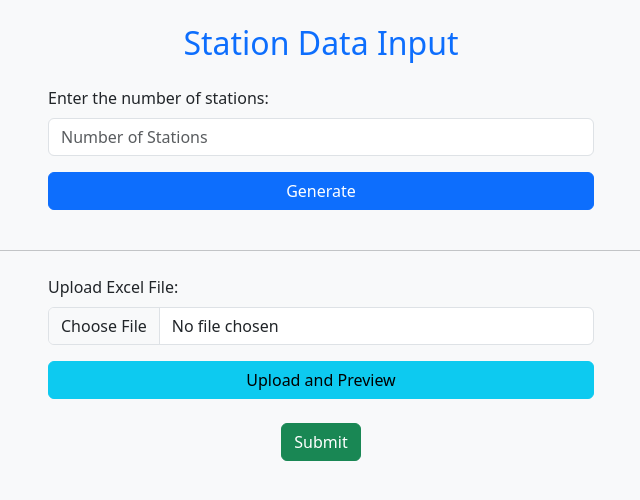
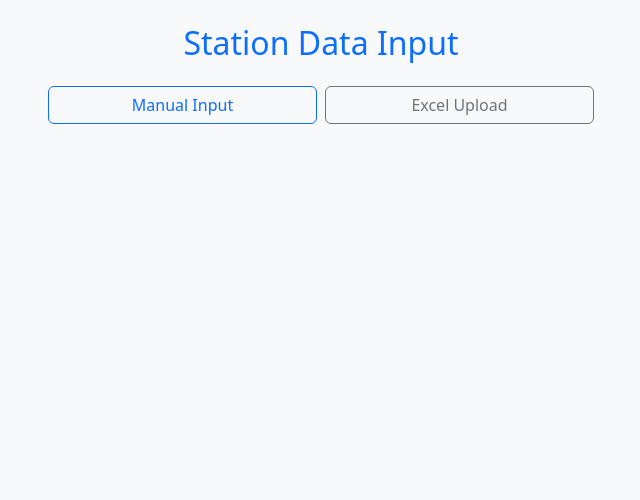
Before and after one commit to Murali-Manohar-Dhassan/freq-auto, a Flask app: page / in a window 1280 px wide. Shown: the top 500 px of the page, without its empty margins (319-959 px from the left). Run offline with Flask 3, Linux system fonts and the light colour scheme; some libraries are stand-ins or nearby versions.

Commit message:
Hiding Buttons

```diff
--- a/app/processing.py
+++ b/app/processing.py
@@ -3,6 +3,7 @@ import pandas as pd
 import xlsxwriter
 import openpyxl
 from openpyxl.styles import PatternFill
+from openpyxl.styles import Alignment
 
 # Define file paths
 BASE_DIR = os.getcwd()
--- a/app/routes.py
+++ b/app/routes.py
@@ -73,8 +73,13 @@ def upload_excel():
         print(df.head())
 
         # Extract number of stations from the first row (e.g., "No of Station {number}")
-        first_row_value = str(df.iloc[0, 0])
-        station_count = int(first_row_value.split()[-1]) if first_row_value.startswith("No of Station") else len(df.columns) - 1
+        first_row_value = str(df.iloc[0, 0]).strip()
+        try:
+            station_count = int(first_row_value.split()[-1])
+        except ValueError:
+            print(f"⚠️ Couldn't extract number from '{first_row_value}', falling back on column count.")
+            station_count = df.shape[1] - 1  # fallback: all columns except column 0
+
         print(f"🔢 Extracted Station Count: {station_count}")
 
         # Skip the first two rows and extract data from columns
@@ -82,7 +87,7 @@ def upload_excel():
 
         # Set new headers using the first row of transposed data
         df.columns = df.iloc[0]
-        df = df[1:].reset_index(drop=True)  # Remove old headers row
+        df = df[1:]  # Remove old headers row
 
         # Rename columns to match expected format
         df.rename(columns={df.columns[0]: "Station Name",
@@ -91,7 +96,7 @@ def upload_excel():
 
 
         # ❗ Remove the first row that still contains the headers as data
-        df = df[1:].reset_index(drop=True)
+        df.reset_index(drop=True, inplace=True)
 
         # Convert to dictionary
         station_data = df.to_dict(orient="records")
--- a/app/static/script.js
+++ b/app/static/script.js
@@ -1,5 +1,21 @@
 
 console.log("script.js loaded");
+
+
+function showManual() {
+    $('#manualSection').show();
+    $('#uploadSection').hide();
+    $('#submitContainer').hide();
+    $('#stationContainer').empty();
+    $('#generateBtn').show();
+}
+
+function showUpload() {
+    $('#uploadSection').show();
+    $('#manualSection').hide();
+    $('#submitContainer').hide();
+    $('#uploadBtn').show();
+}
 
 // Function to dynamically generate station input fields
 function generateStationFields() {
@@ -14,7 +30,7 @@ function generateStationFields() {
 
     for (let i = 1; i <= numStations; i++) {
         const card = document.createElement("div");
-        card.className = "col-md-4 mb-3";
+        card.className = "col-12 col-sm-6 col-md-4 mb-3";
         card.innerHTML = `
             <div class="card shadow p-3">
                 <h5 class="text-center text-secondary">Station ${i}</h5>
@@ -28,6 +44,11 @@ function generateStationFields() {
         `;
         container.appendChild(card);
     }
+
+    // Hide generate & upload buttons
+    $('#generateBtn').hide();
+    // Show submit button
+    $('#submitContainer').show();
 }
 
 // Function to collect user input and submit data to the server
@@ -84,14 +105,19 @@ function submitData() {
 
 // Function to handle Excel file upload and preview the data in the UI
 function uploadExcel() {
+    // Show spinner
+    $('#loadingSpinner').show();
+
     const fileInput = document.getElementById("excelFile");
-    if (!fileInput.files.length) {
+    const file = fileInput.files[0];
+    if (!file) {
         alert("Please select an Excel file.");
+        $('#loadingSpinner').hide();
         return;
     }
 
     const formData = new FormData();
-    formData.append("file", fileInput.files[0]);
+    formData.append("file", file);
 
     fetch("/upload_excel", {
         method: "POST",
@@ -117,21 +143,28 @@ function uploadExcel() {
 
         console.log("✅ Data successfully received:", result.data);
         populateFieldsFromExcel(result.data);
+        document.getElementById("manualSection").style.display = "block";
+        $('#uploadBtn').hide();
+        document.getElementById("stationContainer").style.display = "";
+        $('#submitContainer').show();
+        $('#loadingSpinner').hide();
     })
     .catch(err => {
         console.error("❌ Upload Error:", err); // Log error details
         alert("Failed to upload file. Check console for details.");
+        $('#loadingSpinner').hide();
     });
 }
 
 
 function populateFieldsFromExcel(stationData) {
     const container = document.getElementById("stationContainer");
+    container.className = "row mt-4";
     container.innerHTML = ""; // Clear previous entries
 
     stationData.forEach((station, index) => {
         const card = document.createElement("div");
-        card.className = "col-md-4 mb-3";
+        card.className = "col-12 col-sm-6 col-md-4 mb-3";
         card.innerHTML = `
             <div class="card shadow p-3">
                 <h5 class="text-center text-secondary">Station ${index + 1}</h5>
@@ -152,8 +185,11 @@ function populateFieldsFromExcel(stationData) {
             </div>
         `;
         container.appendChild(card);
+
     });
 
+    // Show the container and submit section
+    document.getElementById("submitContainer").style.display = "block";
     alert("Excel data loaded successfully!");
 }
 
--- a/app/templates/index.html
+++ b/app/templates/index.html
@@ -27,28 +27,37 @@
 <body class="container mt-4">
     <h2 class="text-center text-primary mb-4">Station Data Input</h2>
 
+    <!-- Selection Buttons -->
+    <div class="row justify-content-center mb-4">
+        <div class="col-md-6 d-flex justify-content-between">
+            <button class="btn btn-outline-primary w-50 me-2" onclick="showManual()">Manual Input</button>
+            <button class="btn btn-outline-secondary w-50" onclick="showUpload()">Excel Upload</button>
+        </div>
+    </div>
+
+    <!-- Manual Input Section -->
+    <div id="manualSection" style="display: none;">
         <div class="row justify-content-center">
             <div class="col-md-6">
                 <label class="form-label">Enter the number of stations:</label>
                 <input type="number" id="numStations" class="form-control mb-3" min="1" placeholder="Number of Stations">
-            <button class="btn btn-primary w-100" onclick="generateStationFields()">Generate</button>
+                <button class="btn btn-primary w-100" id="generateBtn" onclick="generateStationFields()">Generate</button>
+            </div>
         </div>
     </div>
 
-    <div class="row mt-4" id="stationContainer"></div>
-
-
-
-    <hr>
-
     <!-- Excel Upload Section -->
+    <div id="uploadSection" style="display: none;">
         <div class="row mt-4">
             <div class="col-md-6 mx-auto">
                 <label class="form-label">Upload Excel File:</label>
                 <input type="file" id="excelFile" class="form-control mb-3">
-            <button class="btn btn-info w-100" onclick="uploadExcel()">Upload and Preview</button>
+                <button class="btn btn-info w-100" id="uploadBtn" onclick="uploadExcel()">Upload and Preview</button>
             </div>
         </div>
+    </div>
+    <!-- Shared Station Container -->
+    <div id="stationContainer" class="row mt-4"></div>
 
     <!-- Loading Spinner -->
     <div class="loader" id="loadingSpinner" style="display: none;">
@@ -58,16 +67,18 @@
         <p id="loadingMessage" class="text-primary mt-2">Processing... Please wait.</p>
     </div>
 
-    <div class="row mt-4">
+    <!-- Submit Button (Initially Hidden) -->
+    <div class="row mt-4" id="submitContainer" style="display: none;">
         <div class="col text-center">
             <button class="btn btn-success" onclick="submitData()">Submit</button>
         </div>
     </div>
+    <!-- Excel data preview-->
 
-    <!-- Include SheetJS for Excel processing -->
+    <!-- SheetJS + External Script -->
     <script src="https://cdnjs.cloudflare.com/ajax/libs/xlsx/0.17.0/xlsx.full.min.js"></script>
-    <!-- Include external JavaScript -->
     <script src="{{ url_for('static', filename='script.js') }}"></script>
 </body>
 
+
 </html>
```
Lines whose indentation alone changed are shown as unchanged.
